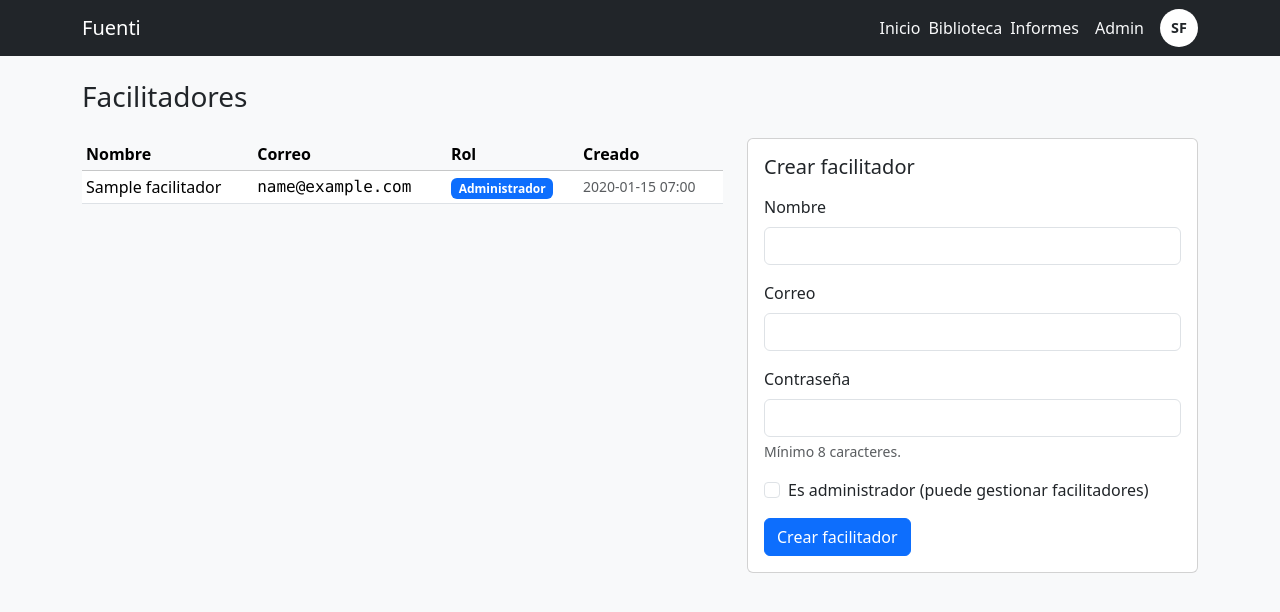
After one commit to rm-2526/fuenti, a Flask app: page /admin/facilitadores in a window 1280 px wide. The commit adds this page. Shown: the top 612 px of the page. Run offline with Flask 3, Linux system fonts and the light colour scheme; a user stored in the database is signed in; tables that the repository leaves empty hold one stand-in row (values such as "Sample post").

Commit message:
Panel de administracion: rol es_admin y gestion de facilitadores

```diff
--- a/app/__init__.py
+++ b/app/__init__.py
@@ -69,6 +69,9 @@ def create_app(config_class: type = Config) -> Flask:
     from app.participante import bp as participante_bp
     app.register_blueprint(participante_bp)
 
+    from app.admin import bp as admin_bp
+    app.register_blueprint(admin_bp)
+
     @app.route("/")
     def index():
         return "Hola Fuenti"
--- /dev/null
+++ b/app/admin/__init__.py
@@ -0,0 +1,5 @@
+from flask import Blueprint
+
+bp = Blueprint("admin", __name__, url_prefix="/admin")
+
+from app.admin import routes  # noqa: E402, F401
--- /dev/null
+++ b/app/admin/routes.py
@@ -0,0 +1,81 @@
+"""Panel de administración: gestión de facilitadores.
+
+Solo accesible por facilitadores con es_admin=True. El primer administrador se
+crea/promueve con scripts/seed_facilitador.py --admin (no por este panel, ya que
+requeriría un admin previo).
+"""
+from functools import wraps
+
+from flask import abort, flash, redirect, render_template, request, url_for
+from flask_login import current_user, login_required
+from sqlalchemy.exc import IntegrityError
+
+from app import db
+from app.admin import bp
+from app.models import Facilitador
+
+
+def admin_required(view):
+    """Exige sesión iniciada Y rol admin. A los no-admin les responde 403; a los
+    anónimos, login_required los manda a la pantalla de login."""
+
+    @wraps(view)
+    @login_required
+    def envuelta(*args, **kwargs):
+        if not current_user.es_admin:
+            abort(403)
+        return view(*args, **kwargs)
+
+    return envuelta
+
+
+def _validar_nuevo_facilitador(email, nombre, password):
+    errores = []
+    if not email or "@" not in email:
+        errores.append("El correo no es válido.")
+    if not nombre:
+        errores.append("El nombre es obligatorio.")
+    if len(password) < 8:
+        errores.append("La contraseña debe tener al menos 8 caracteres.")
+    return errores
+
+
+@bp.route("/facilitadores", methods=["GET", "POST"])
+@admin_required
+def facilitadores():
+    if request.method == "POST":
+        email = request.form.get("email", "").strip().lower()
+        nombre = request.form.get("nombre", "").strip()
+        password = request.form.get("password", "")
+        es_admin = request.form.get("es_admin") == "on"
+
+        errores = _validar_nuevo_facilitador(email, nombre, password)
+
+        # Chequeo de duplicado antes de intentar insertar (mensaje claro).
+        if not errores:
+            existe = db.session.scalar(
+                db.select(Facilitador).where(Facilitador.email == email)
+            )
+            if existe is not None:
+                errores.append("Ya existe un facilitador con ese correo.")
+
+        if errores:
+            for e in errores:
+                flash(e, "danger")
+        else:
+            nuevo = Facilitador(email=email, nombre=nombre, es_admin=es_admin)
+            nuevo.set_password(password)
+            db.session.add(nuevo)
+            try:
+                db.session.commit()
+                flash(f"Facilitador \"{email}\" creado.", "success")
+            except IntegrityError:
+                # Carrera improbable: alguien insertó el mismo correo en paralelo.
+                db.session.rollback()
+                flash("Ya existe un facilitador con ese correo.", "danger")
+            return redirect(url_for("admin.facilitadores"))
+
+    lista = db.session.scalars(
+        db.select(Facilitador).order_by(Facilitador.created_at)
+    ).all()
+    return render_template("admin/facilitadores.html", facilitadores=lista)
--- a/app/models.py
+++ b/app/models.py
@@ -19,6 +19,9 @@ class Facilitador(UserMixin, db.Model):
     email: Mapped[str] = mapped_column(String(255), unique=True, nullable=False)
     password_hash: Mapped[str] = mapped_column(String(255), nullable=False)
     nombre: Mapped[str] = mapped_column(String(255), nullable=False)
+    # Administrador: puede acceder al panel de gestión de facilitadores. Los
+    # facilitadores normales solo operan sus propias evaluaciones.
+    es_admin: Mapped[bool] = mapped_column(Boolean, nullable=False, default=False)
     created_at: Mapped[datetime] = mapped_column(
         DateTime, nullable=False, default=ahora_utc
     )
--- /dev/null
+++ b/app/templates/admin/facilitadores.html
@@ -0,0 +1,73 @@
+{% extends "base.html" %}
+
+{% block title %}Facilitadores - Fuenti{% endblock %}
+
+{% block content %}
+<h1 class="h3 mb-4">Facilitadores</h1>
+
+<div class="row g-4">
+  <div class="col-lg-7">
+    <div class="table-responsive">
+      <table class="table table-sm align-middle">
+        <thead class="table-light">
+          <tr>
+            <th>Nombre</th>
+            <th>Correo</th>
+            <th>Rol</th>
+            <th>Creado</th>
+          </tr>
+        </thead>
+        <tbody>
+          {% for f in facilitadores %}
+            <tr>
+              <td>{{ f.nombre }}</td>
+              <td class="font-monospace">{{ f.email }}</td>
+              <td>
+                {% if f.es_admin %}
+                  <span class="badge bg-primary">Administrador</span>
+                {% else %}
+                  <span class="text-muted">Facilitador</span>
+                {% endif %}
+              </td>
+              <td class="text-muted small">{{ f.created_at | hora_local }}</td>
+            </tr>
+          {% endfor %}
+        </tbody>
+      </table>
+    </div>
+  </div>
+
+  <div class="col-lg-5">
+    <div class="card">
+      <div class="card-body">
+        <h2 class="h5 mb-3">Crear facilitador</h2>
+        <form method="POST">
+          <div class="mb-3">
+            <label for="nombre" class="form-label">Nombre</label>
+            <input type="text" class="form-control" id="nombre" name="nombre"
+                   maxlength="255" required>
+          </div>
+          <div class="mb-3">
+            <label for="email" class="form-label">Correo</label>
+            <input type="email" class="form-control" id="email" name="email"
+                   maxlength="255" required>
+          </div>
+          <div class="mb-3">
+            <label for="password" class="form-label">Contraseña</label>
+            <input type="password" class="form-control" id="password" name="password"
+                   minlength="8" required>
+            <div class="form-text">Mínimo 8 caracteres.</div>
+          </div>
+          <div class="form-check mb-3">
+            <input type="checkbox" class="form-check-input" id="es_admin" name="es_admin">
+            <label class="form-check-label" for="es_admin">
+              Es administrador (puede gestionar facilitadores)
+            </label>
+          </div>
+          <button type="submit" class="btn btn-primary">Crear facilitador</button>
+        </form>
+      </div>
+    </div>
+  </div>
+</div>
+{% endblock %}
--- a/app/templates/base.html
+++ b/app/templates/base.html
@@ -33,6 +33,9 @@
           <a class="nav-link text-light me-2" href="{{ url_for('dashboard') }}">Inicio</a>
           <a class="nav-link text-light me-2" href="{{ url_for('evaluaciones.listado') }}">Biblioteca</a>
           <a class="nav-link text-light me-3" href="{{ url_for('evaluaciones.informes') }}">Informes</a>
+          {% if current_user.es_admin %}
+          <a class="nav-link text-light me-3" href="{{ url_for('admin.facilitadores') }}">Admin</a>
+          {% endif %}
           <div class="dropdown">
             <button class="btn btn-link p-0 border-0" type="button"
                     data-bs-toggle="dropdown" aria-expanded="false"
```
Also changed, not shown: migrations/versions/b8e3d5a90c14_admin_facilitador.py (added, +39 -0 lines), scripts/seed_facilitador.py (+29 -11 lines), tests/test_admin.py (added, +165 -0 lines).
